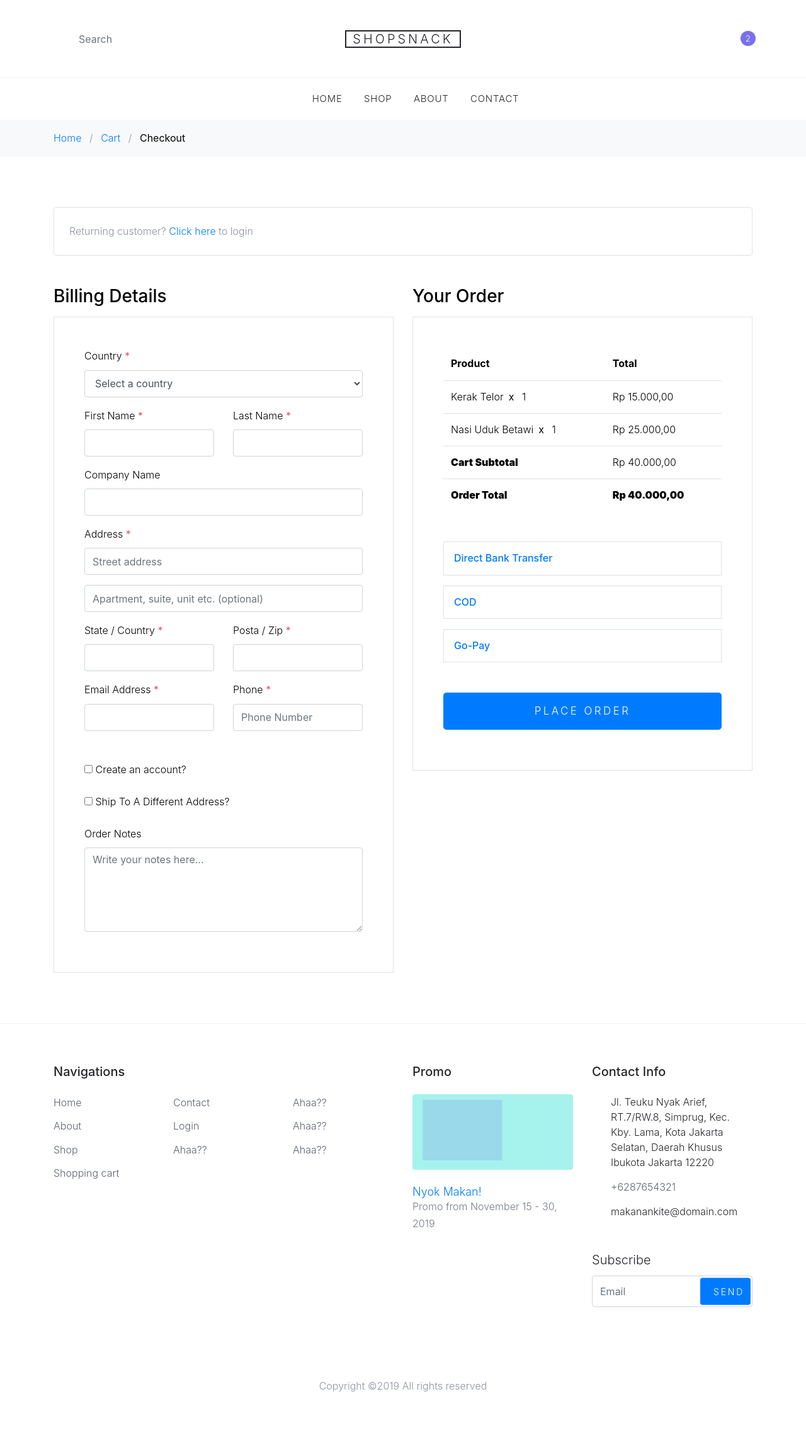
After one commit to raisrindo/fpweb-ecommerce-makanan, a CodeIgniter app: page /fpweb-ecommerce-makanan/index.php/checkout/index in a window 1280 px wide. The commit adds this page. Shown: the whole page at 63% size. Run offline with CodeIgniter, Linux system fonts and the light colour scheme; style sheets or scripts are compiled from the project's sources; some libraries are stand-ins or nearby versions.

Commit message:
membuat contact, cart, checkout, thankyou

```diff
--- /dev/null
+++ b/application/controllers/checkout.php
@@ -0,0 +1,13 @@
+<?php
+
+
+class Checkout extends CI_Controller{
+    public function index(){
+
+
+        $data['judul'] = 'Checkout';
+        $this->load->view('templates/header', $data);
+        $this->load->view('home/checkout');
+        $this->load->view('templates/footer');
+    }
+}
--- /dev/null
+++ b/application/views/home/checkout.php
@@ -0,0 +1,260 @@
+<div class="bg-light py-3">
+      <div class="container">
+        <div class="row">
+          <div class="col-md-12 mb-0"><a href="index.html">Home</a> <span class="mx-2 mb-0">/</span> <a href="cart.html">Cart</a> <span class="mx-2 mb-0">/</span> <strong class="text-black">Checkout</strong></div>
+        </div>
+      </div>
+    </div>
+
+    <div class="site-section">
+      <div class="container">
+        <div class="row mb-5">
+          <div class="col-md-12">
+            <div class="border p-4 rounded" role="alert">
+              Returning customer? <a href="#">Click here</a> to login
+            </div>
+          </div>
+        </div>
+        <div class="row">
+          <div class="col-md-6 mb-5 mb-md-0">
+            <h2 class="h3 mb-3 text-black">Billing Details</h2>
+            <div class="p-3 p-lg-5 border">
+              <div class="form-group">
+                <label for="c_country" class="text-black">Country <span class="text-danger">*</span></label>
+                <select id="c_country" class="form-control">
+                  <option value="1">Select a country</option>
+                  <option value="2">bangladesh</option>
+                  <option value="3">Algeria</option>
+                  <option value="4">Afghanistan</option>
+                  <option value="5">Ghana</option>
+                  <option value="6">Albania</option>
+                  <option value="7">Bahrain</option>
+                  <option value="8">Colombia</option>
+                  <option value="9">Dominican Republic</option>
+                </select>
+              </div>
+              <div class="form-group row">
+                <div class="col-md-6">
+                  <label for="c_fname" class="text-black">First Name <span class="text-danger">*</span></label>
+                  <input type="text" class="form-control" id="c_fname" name="c_fname">
+                </div>
+                <div class="col-md-6">
+                  <label for="c_lname" class="text-black">Last Name <span class="text-danger">*</span></label>
+                  <input type="text" class="form-control" id="c_lname" name="c_lname">
+                </div>
+              </div>
+
+              <div class="form-group row">
+                <div class="col-md-12">
+                  <label for="c_companyname" class="text-black">Company Name </label>
+                  <input type="text" class="form-control" id="c_companyname" name="c_companyname">
+                </div>
+              </div>
+
+              <div class="form-group row">
+                <div class="col-md-12">
+                  <label for="c_address" class="text-black">Address <span class="text-danger">*</span></label>
+                  <input type="text" class="form-control" id="c_address" name="c_address" placeholder="Street address">
+                </div>
+              </div>
+
+              <div class="form-group">
+                <input type="text" class="form-control" placeholder="Apartment, suite, unit etc. (optional)">
+              </div>
+
+              <div class="form-group row">
+                <div class="col-md-6">
+                  <label for="c_state_country" class="text-black">State / Country <span class="text-danger">*</span></label>
+                  <input type="text" class="form-control" id="c_state_country" name="c_state_country">
+                </div>
+                <div class="col-md-6">
+                  <label for="c_postal_zip" class="text-black">Posta / Zip <span class="text-danger">*</span></label>
+                  <input type="text" class="form-control" id="c_postal_zip" name="c_postal_zip">
+                </div>
+              </div>
+
+              <div class="form-group row mb-5">
+                <div class="col-md-6">
+                  <label for="c_email_address" class="text-black">Email Address <span class="text-danger">*</span></label>
+                  <input type="text" class="form-control" id="c_email_address" name="c_email_address">
+                </div>
+                <div class="col-md-6">
+                  <label for="c_phone" class="text-black">Phone <span class="text-danger">*</span></label>
+                  <input type="text" class="form-control" id="c_phone" name="c_phone" placeholder="Phone Number">
+                </div>
+              </div>
+
+              <div class="form-group">
+                <label for="c_create_account" class="text-black" data-toggle="collapse" href="#create_an_account" role="button" aria-expanded="false" aria-controls="create_an_account"><input type="checkbox" value="1" id="c_create_account"> Create an account?</label>
+                <div class="collapse" id="create_an_account">
+                  <div class="py-2">
+                    <p class="mb-3">Create an account by entering the information below. If you are a returning customer please login at the top of the page.</p>
+                    <div class="form-group">
+                      <label for="c_account_password" class="text-black">Account Password</label>
+                      <input type="email" class="form-control" id="c_account_password" name="c_account_password" placeholder="">
+                    </div>
+                  </div>
+                </div>
+              </div>
+
+
+              <div class="form-group">
+                <label for="c_ship_different_address" class="text-black" data-toggle="collapse" href="#ship_different_address" role="button" aria-expanded="false" aria-controls="ship_different_address"><input type="checkbox" value="1" id="c_ship_different_address"> Ship To A Different Address?</label>
+                <div class="collapse" id="ship_different_address">
+                  <div class="py-2">
+
+                    <div class="form-group">
+                      <label for="c_diff_country" class="text-black">Country <span class="text-danger">*</span></label>
+                      <select id="c_diff_country" class="form-control">
+                        <option value="1">Select a country</option>
+                        <option value="2">bangladesh</option>
+                        <option value="3">Algeria</option>
+                        <option value="4">Afghanistan</option>
+                        <option value="5">Ghana</option>
+                        <option value="6">Albania</option>
+                        <option value="7">Bahrain</option>
+                        <option value="8">Colombia</option>
+                        <option value="9">Dominican Republic</option>
+                      </select>
+                    </div>
+
+
+                    <div class="form-group row">
+                      <div class="col-md-6">
+                        <label for="c_diff_fname" class="text-black">First Name <span class="text-danger">*</span></label>
+                        <input type="text" class="form-control" id="c_diff_fname" name="c_diff_fname">
+                      </div>
+                      <div class="col-md-6">
+                        <label for="c_diff_lname" class="text-black">Last Name <span class="text-danger">*</span></label>
+                        <input type="text" class="form-control" id="c_diff_lname" name="c_diff_lname">
+                      </div>
+                    </div>
+
+                    <div class="form-group row">
+                      <div class="col-md-12">
+                        <label for="c_diff_companyname" class="text-black">Company Name </label>
+                        <input type="text" class="form-control" id="c_diff_companyname" name="c_diff_companyname">
+                      </div>
+                    </div>
+
+                    <div class="form-group row">
+                      <div class="col-md-12">
+                        <label for="c_diff_address" class="text-black">Address <span class="text-danger">*</span></label>
+                        <input type="text" class="form-control" id="c_diff_address" name="c_diff_address" placeholder="Street address">
+                      </div>
+                    </div>
+
+                    <div class="form-group">
+                      <input type="text" class="form-control" placeholder="Apartment, suite, unit etc. (optional)">
+                    </div>
+
+                    <div class="form-group row">
+                      <div class="col-md-6">
+                        <label for="c_diff_state_country" class="text-black">State / Country <span class="text-danger">*</span></label>
+                        <input type="text" class="form-control" id="c_diff_state_country" name="c_diff_state_country">
+                      </div>
+                      <div class="col-md-6">
+                        <label for="c_diff_postal_zip" class="text-black">Posta / Zip <span class="text-danger">*</span></label>
+                        <input type="text" class="form-control" id="c_diff_postal_zip" name="c_diff_postal_zip">
+                      </div>
+                    </div>
+
+                    <div class="form-group row mb-5">
+                      <div class="col-md-6">
+                        <label for="c_diff_email_address" class="text-black">Email Address <span class="text-danger">*</span></label>
+                        <input type="text" class="form-control" id="c_diff_email_address" name="c_diff_email_address">
+                      </div>
+                      <div class="col-md-6">
+                        <label for="c_diff_phone" class="text-black">Phone <span class="text-danger">*</span></label>
+                        <input type="text" class="form-control" id="c_diff_phone" name="c_diff_phone" placeholder="Phone Number">
+                      </div>
+                    </div>
+
+                  </div>
+
+                </div>
+              </div>
+
+              <div class="form-group">
+                <label for="c_order_notes" class="text-black">Order Notes</label>
+                <textarea name="c_order_notes" id="c_order_notes" cols="30" rows="5" class="form-control" placeholder="Write your notes here..."></textarea>
+              </div>
+
+            </div>
+          </div>
+          <div class="col-md-6">
+
+
+
+            <div class="row mb-5">
+              <div class="col-md-12">
+                <h2 class="h3 mb-3 text-black">Your Order</h2>
+                <div class="p-3 p-lg-5 border">
+                  <table class="table site-block-order-table mb-5">
+                    <thead>
+                      <th>Product</th>
+                      <th>Total</th>
+                    </thead>
+                    <tbody>
+                      <tr>
+                        <td>Kerak Telor<strong class="mx-2">x</strong> 1</td>
+                        <td>Rp 15.000,00</td>
+                      </tr>
+                      <tr>
+                        <td>Nasi Uduk Betawi<strong class="mx-2">x</strong>   1</td>
+                        <td>Rp 25.000,00</td>
+                      </tr>
+                      <tr>
+                        <td class="text-black font-weight-bold"><strong>Cart Subtotal</strong></td>
+                        <td class="text-black">Rp 40.000,00</td>
+                      </tr>
+                      <tr>
+                        <td class="text-black font-weight-bold"><strong>Order Total</strong></td>
+                        <td class="text-black font-weight-bold"><strong>Rp 40.000,00</strong></td>
+                      </tr>
+                    </tbody>
+                  </table>
+
+                  <div class="border p-3 mb-3">
+                    <h3 class="h6 mb-0"><a class="d-block" data-toggle="collapse" href="#collapsebank" role="button" aria-expanded="false" aria-controls="collapsebank">Direct Bank Transfer</a></h3>
+
+                    <div class="collapse" id="collapsebank">
+                      <div class="py-2">
+                        <p class="mb-0">Make your payment directly into our bank account. Please use your Order ID as the payment reference. Your order won’t be shipped until the funds have cleared in our account.</p>
+                      </div>
+                    </div>
+                  </div>
+
+                  <div class="border p-3 mb-3">
+                    <h3 class="h6 mb-0"><a class="d-block" data-toggle="collapse" href="#collapsecheque" role="button" aria-expanded="false" aria-controls="collapsecheque">COD</a></h3>
+
+                    <div class="collapse" id="collapsecheque">
+                      <div class="py-2">
+                        <p class="mb-0">Make your payment directly into our bank account. Please use your Order ID as the payment reference. Your order won’t be shipped until the funds have cleared in our account.</p>
+                      </div>
+                    </div>
+                  </div>
+
+                  <div class="border p-3 mb-5">
+                    <h3 class="h6 mb-0"><a class="d-block" data-toggle="collapse" href="#collapsepaypal" role="button" aria-expanded="false" aria-controls="collapsepaypal">Go-Pay</a></h3>
+
+                    <div class="collapse" id="collapsepaypal">
+                      <div class="py-2">
+                        <p class="mb-0">Make your payment directly into our bank account. Please use your Order ID as the payment reference. Your order won’t be shipped until the funds have cleared in our account.</p>
+                      </div>
+                    </div>
+                  </div>
+
+                  <div class="form-group">
+                    <button class="btn btn-primary btn-lg py-3 btn-block" onclick="window.location='<?php base_url();?>thankyou'">Place Order</button>
+                  </div>
+
+                </div>
+              </div>
+            </div>
+
+          </div>
+        </div>
+        <!-- </form> -->
+      </div>
+    </div>
--- a/application/views/templates/footer.php
+++ b/application/views/templates/footer.php
@@ -8,15 +8,15 @@
               </div>
               <div class="col-md-6 col-lg-4">
                 <ul class="list-unstyled">
-                  <li><a href="#">Home</a></li>
-                  <li><a href="#">About</a></li>
-                  <li><a href="#">Shop</a></li>
-                  <li><a href="#">Shopping cart</a></li>
+                  <li><a href="<?php base_url();?>home">Home</a></li>
+                  <li><a href="<?php base_url();?>about">About</a></li>
+                  <li><a href="<?php base_url();?>shop">Shop</a></li>
+                  <li><a href="<?php base_url();?>cart">Shopping cart</a></li>
                 </ul>
               </div>
               <div class="col-md-6 col-lg-4">
                 <ul class="list-unstyled">
-                  <li><a href="#">Contact</a></li>
+                  <li><a href="<?php base_url();?>contact">Contact</a></li>
                   <li><a href="#">Login</a></li>
                   <li><a href="#">Ahaa??</a></li>
                 </ul>
@@ -44,9 +44,9 @@
             <div class="block-5 mb-5">
               <h3 class="footer-heading mb-4">Contact Info</h3>
               <ul class="list-unstyled">
-                <li class="address">Jl. Rawa Simprug, Jaksel</li>
-                <li class="phone"><a href="tel://23923929210">+62</a></li>
-                <li class="email">emailaddress@domain.com</li>
+                <li class="address">Jl. Teuku Nyak Arief, RT.7/RW.8, Simprug, Kec. Kby. Lama, Kota Jakarta Selatan, Daerah Khusus Ibukota Jakarta 12220</li>
+                <li class="phone"><a href="tel://23923929210">+6287654321</a></li>
+                <li class="email">makanankite@domain.com</li>
               </ul>
             </div>
 
--- a/application/views/templates/header.php
+++ b/application/views/templates/header.php
@@ -47,7 +47,7 @@
                   <li><a href="#"><span class="icon icon-person"></span></a></li>
 
                   <li>
-                    <a href="cart.html" class="site-cart">
+                    <a href="<?php base_url();?>cart" class="site-cart">
                       <span class="icon icon-shopping_cart"></span>
                       <span class="count">2</span>
                     </a>
```
Also changed, not shown: application/controllers/cart.php (added, +13 -0 lines), application/controllers/thankyou.php (added, +13 -0 lines), application/views/home/cart.php (added, +131 -0 lines), application/views/home/contact.php (+75 -1 lines), application/views/home/thankyou.php (added, +20 -0 lines).
